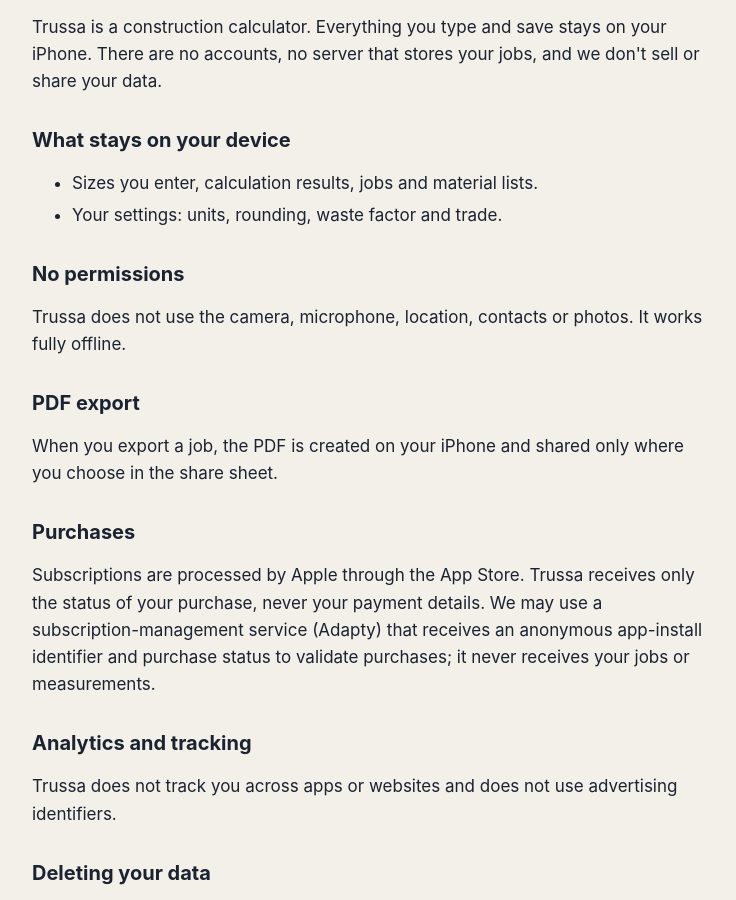
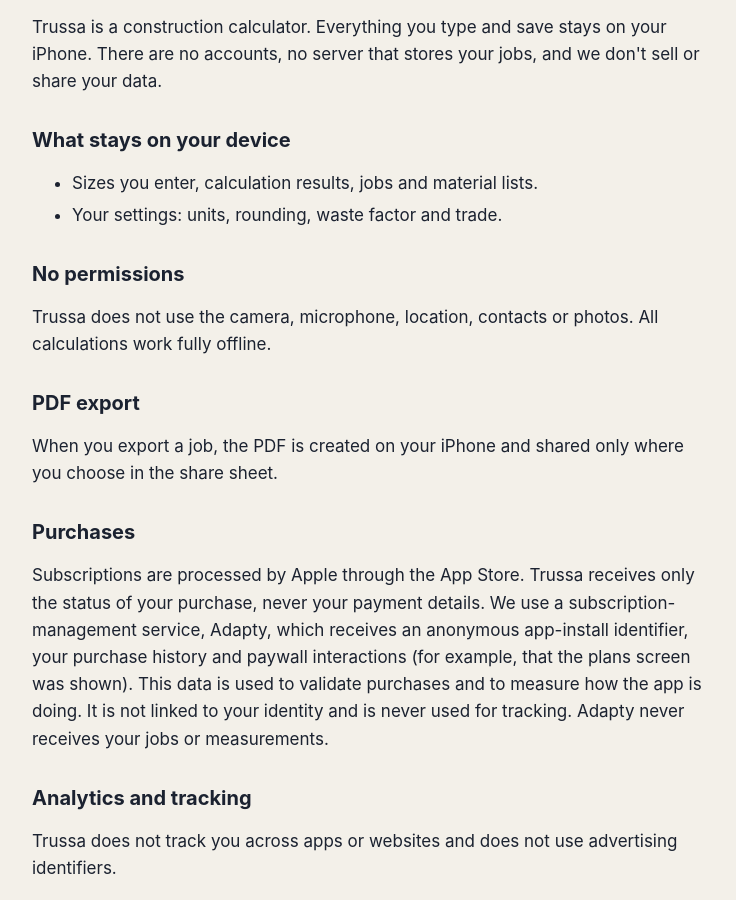
Before and after one commit to qwerpap/trussa-legal, a plain HTML site: page privacy.html in a window 1280 px wide. Shown: the part 126-1026 px from the top of the page, without its empty margins (268-1004 px from the left). Drawn offline with Linux system fonts and the light colour scheme.

Commit message:
Privacy: describe Adapty data

```diff
--- a/privacy.html
+++ b/privacy.html
@@ -6,9 +6,9 @@
 @media (prefers-color-scheme:dark){body{background:#10141B;color:#EEF1F6}.card{background:#1A202A;border-color:#2B3340}.muted{color:#9AA4B5}a{color:#7D9BFF}}</style></head><body><main><h1>Privacy Policy</h1>
 <p class="muted">Trussa: Contractor Calculator · Last updated September 25, 2026</p><p>Trussa is a construction calculator. Everything you type and save stays on your iPhone. There are no accounts, no server that stores your jobs, and we don't sell or share your data.</p>
 <h2>What stays on your device</h2><ul><li>Sizes you enter, calculation results, jobs and material lists.</li><li>Your settings: units, rounding, waste factor and trade.</li></ul>
-<h2>No permissions</h2><p>Trussa does not use the camera, microphone, location, contacts or photos. It works fully offline.</p>
+<h2>No permissions</h2><p>Trussa does not use the camera, microphone, location, contacts or photos. All calculations work fully offline.</p>
 <h2>PDF export</h2><p>When you export a job, the PDF is created on your iPhone and shared only where you choose in the share sheet.</p>
-<h2>Purchases</h2><p>Subscriptions are processed by Apple through the App Store. Trussa receives only the status of your purchase, never your payment details. We may use a subscription-management service (Adapty) that receives an anonymous app-install identifier and purchase status to validate purchases; it never receives your jobs or measurements.</p>
+<h2>Purchases</h2><p>Subscriptions are processed by Apple through the App Store. Trussa receives only the status of your purchase, never your payment details. We use a subscription-management service, Adapty, which receives an anonymous app-install identifier, your purchase history and paywall interactions (for example, that the plans screen was shown). This data is used to validate purchases and to measure how the app is doing. It is not linked to your identity and is never used for tracking. Adapty never receives your jobs or measurements.</p>
 <h2>Analytics and tracking</h2><p>Trussa does not track you across apps or websites and does not use advertising identifiers.</p>
 <h2>Deleting your data</h2><p>Swipe a job to delete it, remove a calculation with its × button, or delete Trussa from your iPhone to remove all of its data.</p>
 <h2>Children</h2><p>Trussa is not directed at children under 13.</p>
```
